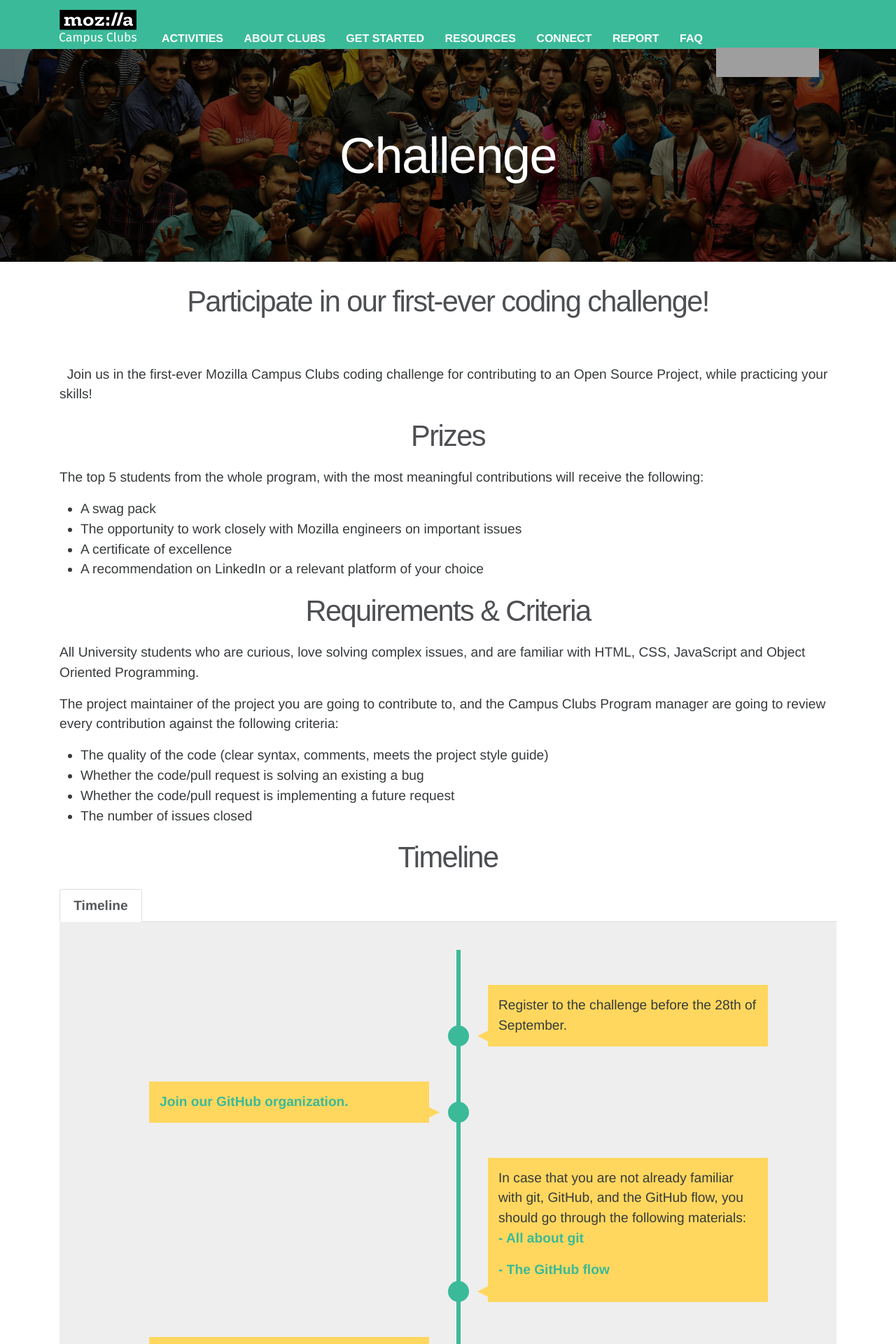
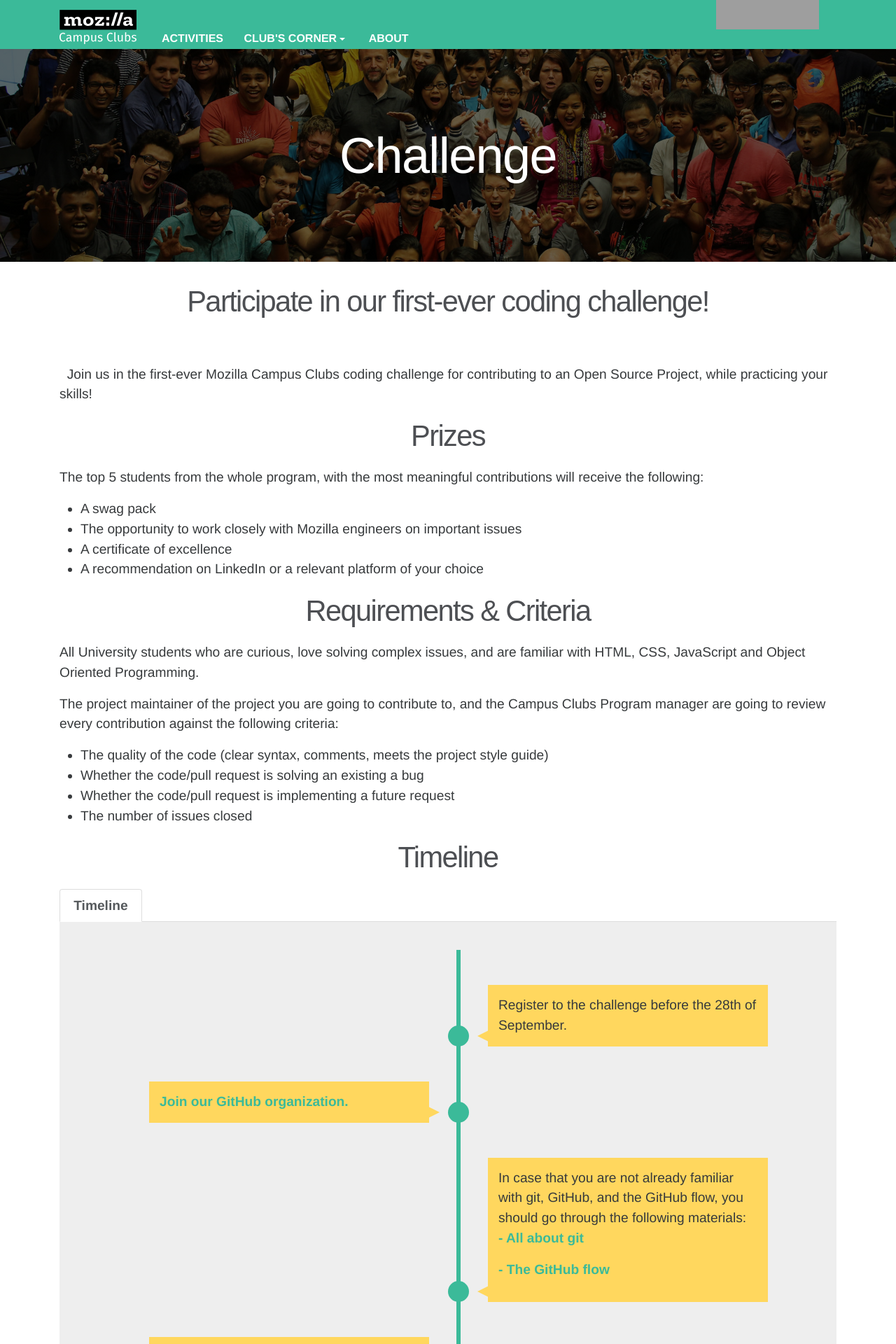
Before and after one commit to mozilla/mozilla-campus-clubs, a Jekyll site: the page built from _pages/challenge.md, in a window 1280 px wide. Shown: the top 1920 px of the page at 70% size. Built offline with Jekyll 4.4.1, drawn with Linux system fonts in a browser that asks for light colours; some web fonts are replaced; grey boxes are pictures that could not be loaded.

Commit message:
Modified navigation bar
Mozilla campus club challenge: modified navigation bar to include dropdown menu.

```diff
--- a/_includes/header.html
+++ b/_includes/header.html
@@ -9,12 +9,17 @@
       </button>
       <div class="collapse navbar-toggleable-md" id="exCollapsingNavbar">
         <a class="nav-link" href="/activities/">Activities</a>
-        <a class="nav-link" href="/about/">About Clubs</a>
-        <a class="nav-link" href="/get-started/">Get Started</a>
-        <a class="nav-link" href="/resources/">Resources</a>
-        <a class="nav-link" href="/connect/">Connect</a>
-        <a class="nav-link" href="/report/#">Report</a>
-        <a class="nav-link" href="/faq/">FAQ</a>
+        <div class="dropdown show nav-link">
+          <a class="dropdown-toggle nav-link" href="#" data-toggle="dropdown" id="dropdownMenuLink">Club's Corner</a>
+            <div class="dropdown-menu" aria-labelledby="dropdownMenuLink">
+              <a class="nav-link dropdown-item" href="/get-started/">Get Started</a>
+              <a class="nav-link dropdown-item" href="/resources/">Resources</a>
+              <a class="nav-link dropdown-item" href="/connect/">Connect</a>
+              <a class="nav-link dropdown-item" href="/report/#">Report</a>
+              <a class="nav-link dropdown-item" href="/faq/">FAQ</a>
+            </div>
+        </div>
+        <a class="nav-link" href="/about/">About</a>
       </div>
 
       <div id="tabzilla" class="hidden-lg-down">
--- a/static/css/app.css
+++ b/static/css/app.css
@@ -146,6 +146,14 @@ nav a:hover {
 .navbar-toggler {
     float: right;
     margin-top: 20px;
+}
+
+.dropdown-menu {
+    background-color: #3BBA99;
+}
+
+.dropdown-menu a:hover{
+    background:#3BBA99;
 }
 
 @media all and (min-width: 992px) {
```
Also changed, not shown: 1 other file.
